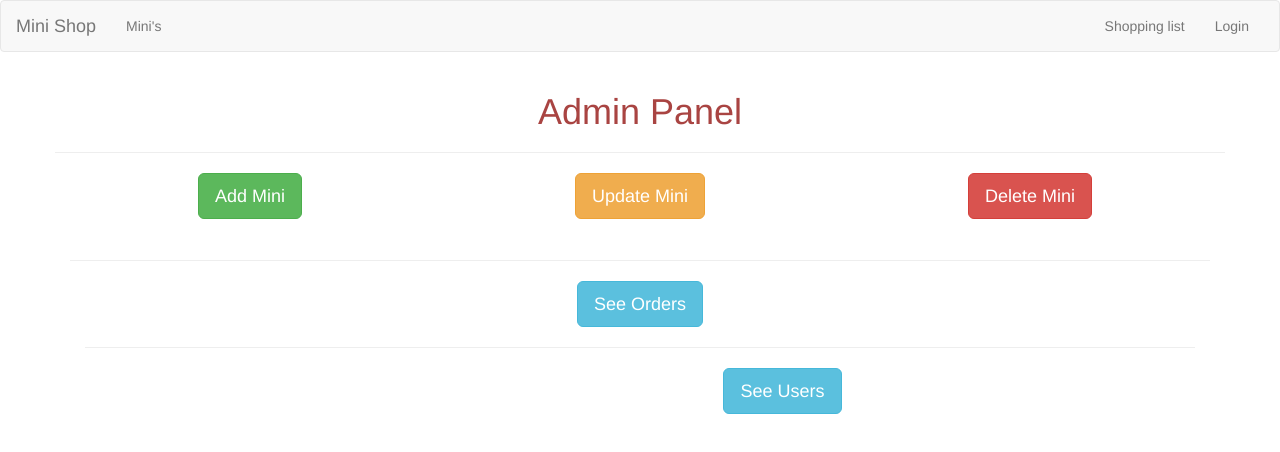
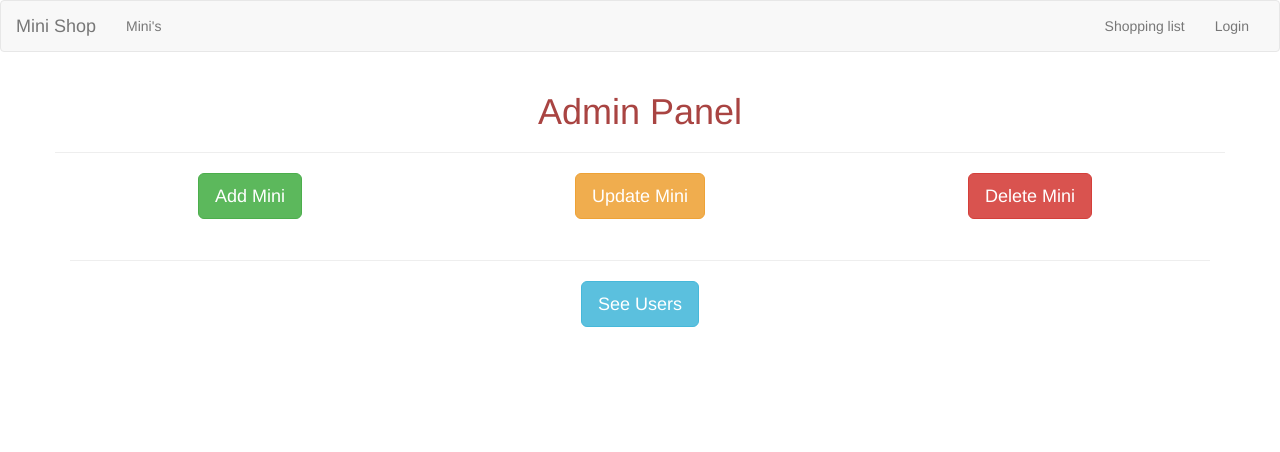
Before and after one commit to GijsHabets/GijsStore, an Angular app in the folder WebshopV3/: page /admin in a window 1280 px wide. Shown: the top 452 px of the page. Built offline with nearby package versions, Linux system fonts and the light colour scheme.

Commit message:
update admin component to enhance userCRUD functionality and improve form structure

```diff
--- a/WebshopV3/src/app/admin/admin.component.html
+++ b/WebshopV3/src/app/admin/admin.component.html
@@ -15,13 +15,9 @@
     <router-outlet class="col-md-3" name="miniCUD"></router-outlet>
   </div>
   <hr>
-  <div class="col-md-12 text-center">
-    <button type="button" class="btn btn-info btn-lg">See Orders</button>
-    <router-outlet></router-outlet>
-    <hr>
-  </div>
   <div class="text-center">
     <button type="button" class="btn btn-info btn-lg" [routerLink]="['/admin', { outlets: { userCRUD: ['users'] } }]">See Users</button>
+    <br>
     <router-outlet class="col-md-3" name="userCRUD"></router-outlet>
   </div>
 </div>
--- a/WebshopV3/src/app/admin/remove-role/update-role.component.html
+++ b/WebshopV3/src/app/admin/remove-role/update-role.component.html
@@ -2,18 +2,24 @@
 <div class="col-md-6 col-centered form-group text-center">
   <form (ngSubmit)="onUpdateRole(f)" #f="ngForm">
     <label for="addUser">User Name</label>
+    <div class="form-group">
       <select (change)="onChange()" class="form-control" id="addUser" name="addUser" ngModel #userSelect>
         <option value="" disabled selected>--Select user to update--</option>
         <option *ngFor="let user of usersWithoutAdmin">{{user.username}}</option>
       </select>
-    <button type="submit" class="btn btn-success " [disabled]="!f.valid">Make admin</button>
+    </div>
+    <div class="form-group">
+      <button type="submit" class="btn btn-success mb-2" [disabled]="!f.valid">Make admin</button>
+    </div>
   </form>
   <form (ngSubmit)="onRemoveRole(f2)" #f2="ngForm">
     <label for="removeUser">User Name</label>
-    <select (change)="onChange()" class="form-control" id="removeUser" name="removeUser" [(ngModel)]="selectedToRemove" #userSelect2>
+    <div class="form-group">
+      <select (change)="onChange()" class="form-control mb-1" id="removeUser" name="removeUser" ngModel #userSelect2>
         <option value="" disabled selected>--Select user to update--</option>
         <option *ngFor="let user of usersWithAdmin">{{user.username}}</option>
       </select>
+    </div>
     <button type="submit" class="btn btn-success " [disabled]="!f.valid">Remove admin</button>
   </form>
 </div>
```
Lines whose indentation alone changed are shown as unchanged.
